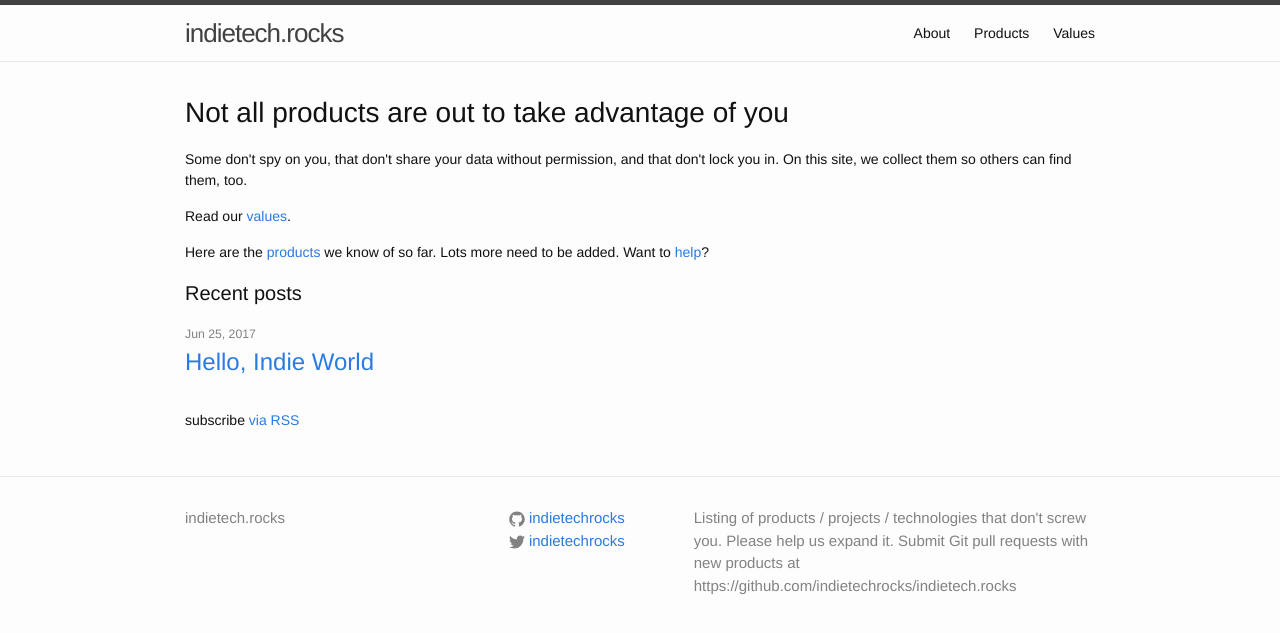
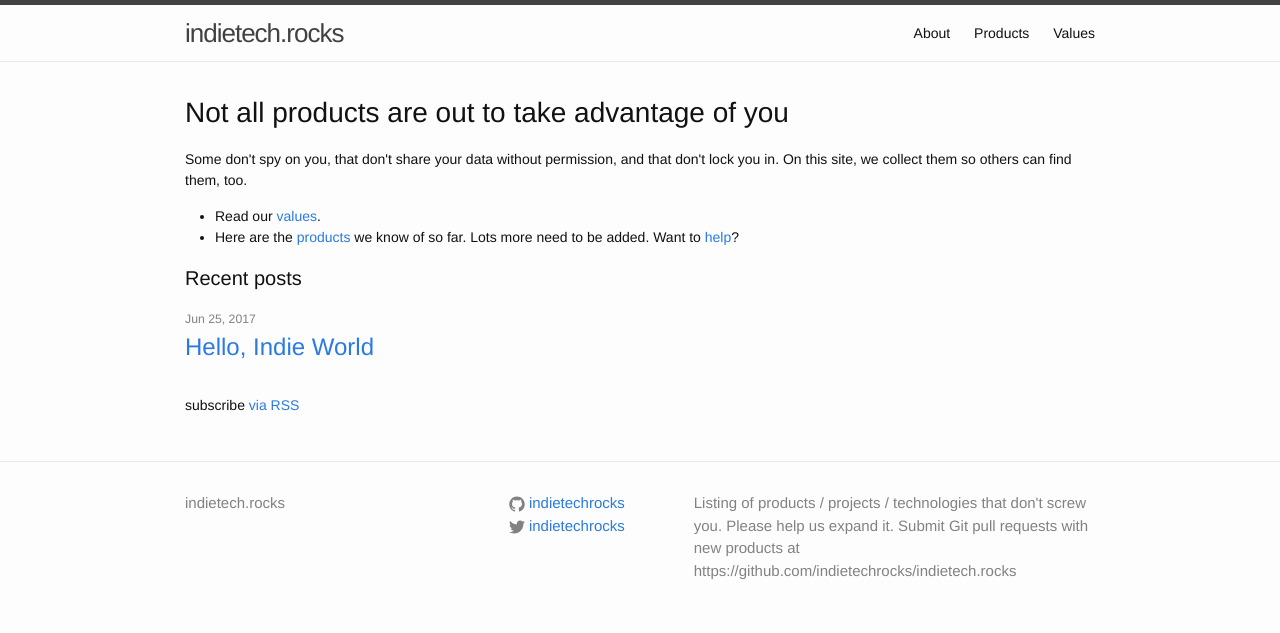
Before and after one commit to indietechrocks/indietech.rocks, a Jekyll site: the page built from index.html, in a window 1280 px wide. Shown: the top 633 px of the page. Built offline with Jekyll 4.4.1, drawn with Linux system fonts in a browser that asks for light colours.

Commit message:
minimal formatting changes

```diff
--- a/index.html
+++ b/index.html
@@ -9,9 +9,11 @@ layout: default
     and that don't lock you in. On this site, we collect them so others can
     find them, too.</p>
 
- <p>Read our <a href="/values/">values</a>.</p>
- <p>Here are the <a href="/products/">products</a> we know of so far. Lots more need to
-    be added. Want to <a href="/about/">help</a>?</p>
+ <ul>
+  <li>Read our <a href="/values/">values</a>.</li>
+  <li>Here are the <a href="/products/">products</a> we know of so far. Lots more need to
+    be added. Want to <a href="/about/">help</a>?</li>
+ </ul>
 
  <h1 class="page-heading">Recent posts</h1>
  <ul class="post-list">
```
